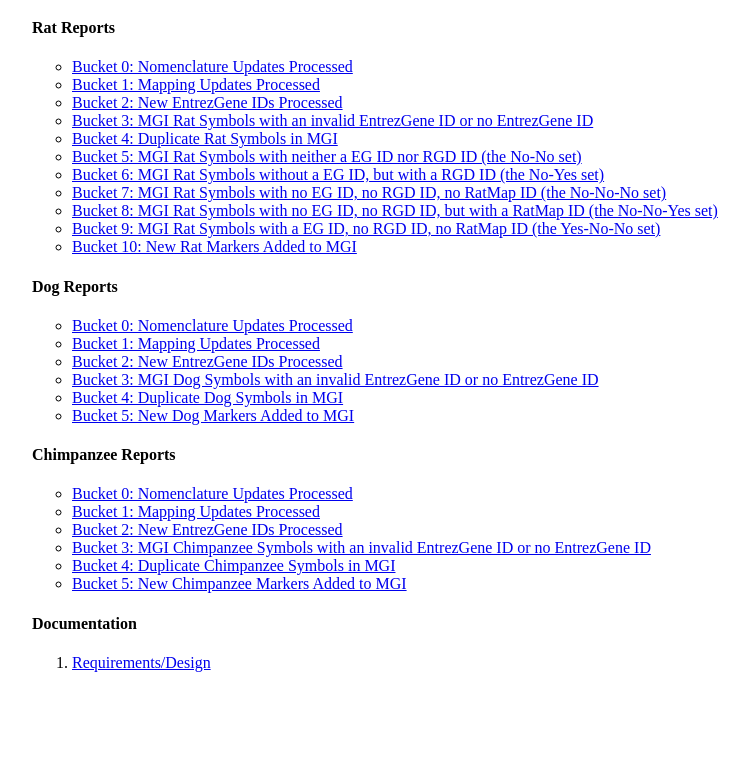
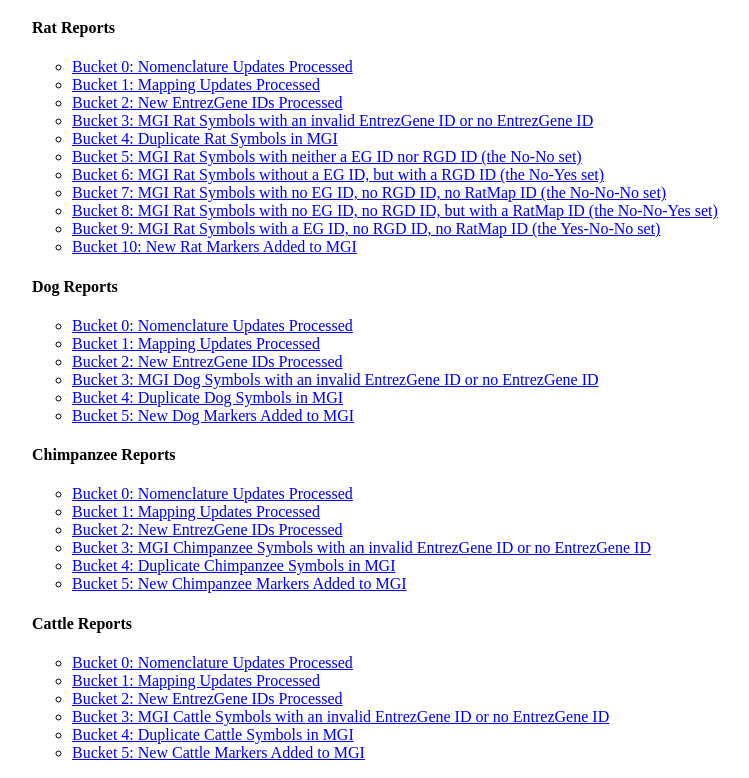
Before and after one commit to mgijax/entrezgeneload, a plain HTML site: page index.html in a window 1280 px wide. Shown: the part 445-1223 px from the top of the page, without its empty margins (16-765 px from the left). Before the commit the page ends 1133 px from the top, so only its background shows below. Drawn offline with Linux system fonts and the light colour scheme.

Commit message:
Added section for cattle files

```diff
--- a/index.html
+++ b/index.html
@@ -62,7 +62,15 @@
 <LI><A HREF="/data/loads/entrezgene/entrezgeneload/output/chimpanzee/preload4.sql.rpt">Bucket 4: Duplicate Chimpanzee Symbols in MGI</A>
 <LI><A HREF="/data/loads/entrezgene/entrezgeneload/output/chimpanzee/preload5.sql.rpt">Bucket 5: New Chimpanzee Markers Added to MGI</A>
 </UL>
-<H4>Documentation</H4>
-<OL>
-<LI><A HREF="/data/loads/entrezgene/entrezgeneload/system_docs/entrezgeneload.pdf">Requirements/Design</A>
-</OL>
+
+<H4>Cattle Reports</H4>
+<UL>
+<LI><A HREF="/data/loads/entrezgene/entrezgeneload/output/cattle/preload0.sql.rpt">Bucket 0: Nomenclature Updates Processed</A>
+<LI><A HREF="/data/loads/entrezgene/entrezgeneload/output/cattle/preload1.sql.rpt">Bucket 1: Mapping Updates Processed</A>
+<LI><A HREF="/data/loads/entrezgene/entrezgeneload/output/cattle/preload2.sql.rpt">Bucket 2: New EntrezGene IDs Processed</A>
+<LI><A HREF="/data/loads/entrezgene/entrezgeneload/output/cattle/preload3.sql.rpt">Bucket 3: MGI Cattle Symbols with an invalid EntrezGene ID or no EntrezGene ID</A>
+<LI><A HREF="/data/loads/entrezgene/entrezgeneload/output/cattle/preload4.sql.rpt">Bucket 4: Duplicate Cattle Symbols in MGI</A>
+<LI><A HREF="/data/loads/entrezgene/entrezgeneload/output/cattle/preload5.sql.rpt">Bucket 5: New Cattle Markers Added to MGI</A>
+</UL>
+
+</UL>
```
